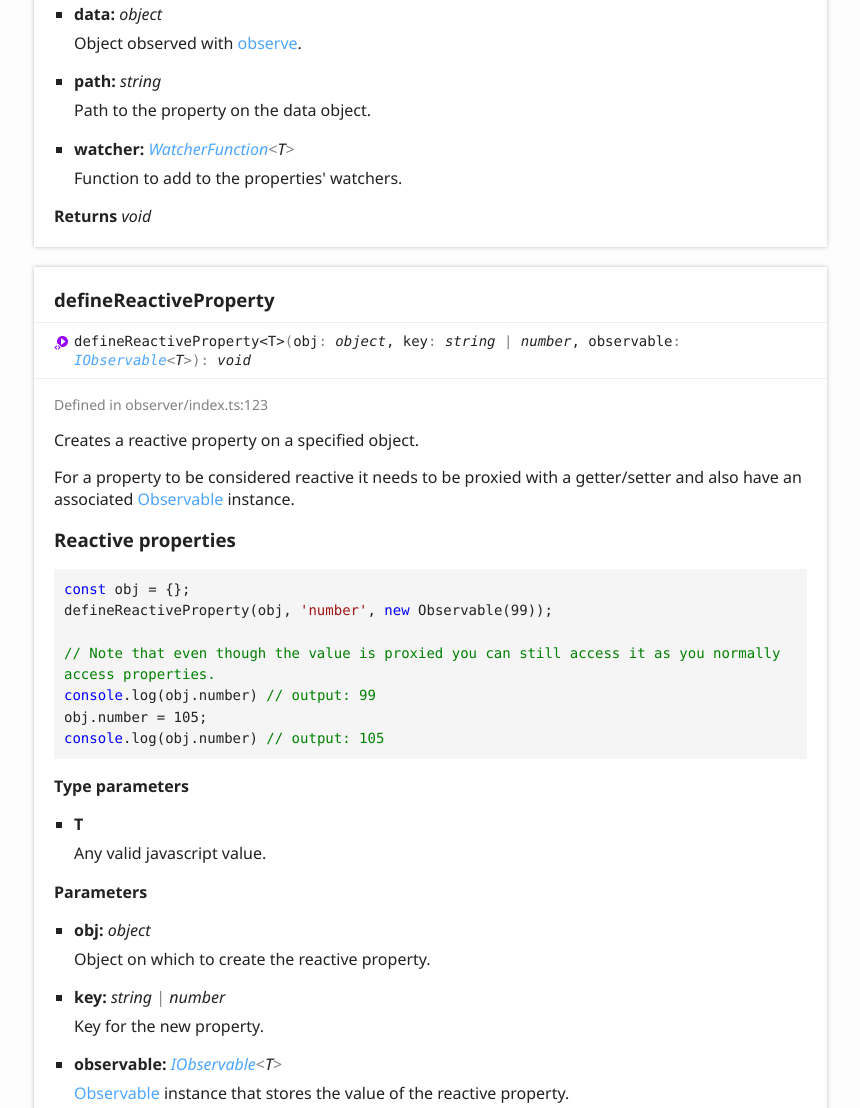
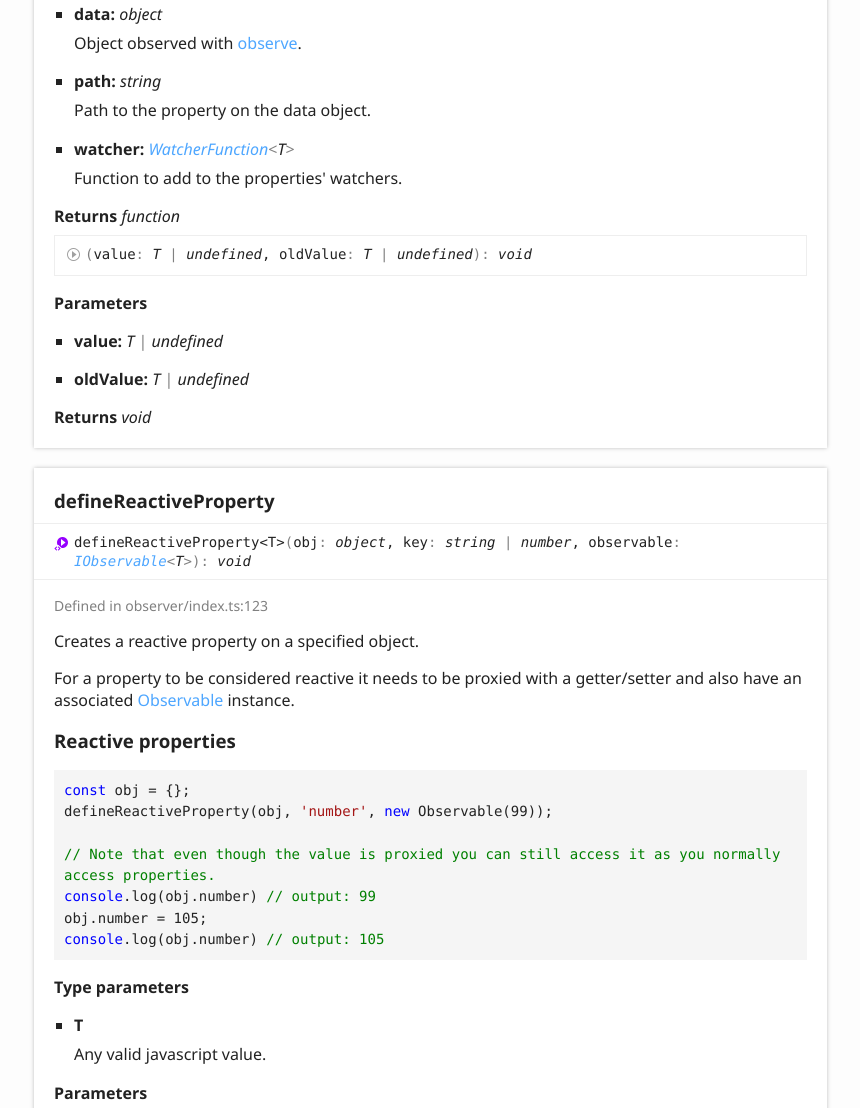
Before and after one commit to michael-stoltz/legacy-reactor, a website: page docs/modules/_observer_index_.html in a window 1280 px wide. Shown: the part 1747-2855 px from the top of the page, without its empty margins (6-866 px from the left). Drawn offline with Linux system fonts and the light colour scheme.

Commit message:
fix: return the watcher function from addPropertyWatcher

```diff
--- a/docs/modules/_observer_index_.html
+++ b/docs/modules/_observer_index_.html
@@ -124,7 +124,7 @@
 					<a name="addpropertywatcher" class="tsd-anchor"></a>
 					<h3>add<wbr>Property<wbr>Watcher</h3>
 					<ul class="tsd-signatures tsd-kind-function tsd-parent-kind-external-module tsd-has-type-parameter">
-						<li class="tsd-signature tsd-kind-icon">add<wbr>Property<wbr>Watcher&lt;T&gt;<span class="tsd-signature-symbol">(</span>data<span class="tsd-signature-symbol">: </span><span class="tsd-signature-type">object</span>, path<span class="tsd-signature-symbol">: </span><span class="tsd-signature-type">string</span>, watcher<span class="tsd-signature-symbol">: </span><a href="_observer_types_.html#watcherfunction" class="tsd-signature-type">WatcherFunction</a><span class="tsd-signature-symbol">&lt;</span><span class="tsd-signature-type">T</span><span class="tsd-signature-symbol">&gt;</span><span class="tsd-signature-symbol">)</span><span class="tsd-signature-symbol">: </span><span class="tsd-signature-type">void</span></li>
+						<li class="tsd-signature tsd-kind-icon">add<wbr>Property<wbr>Watcher&lt;T&gt;<span class="tsd-signature-symbol">(</span>data<span class="tsd-signature-symbol">: </span><span class="tsd-signature-type">object</span>, path<span class="tsd-signature-symbol">: </span><span class="tsd-signature-type">string</span>, watcher<span class="tsd-signature-symbol">: </span><a href="_observer_types_.html#watcherfunction" class="tsd-signature-type">WatcherFunction</a><span class="tsd-signature-symbol">&lt;</span><span class="tsd-signature-type">T</span><span class="tsd-signature-symbol">&gt;</span><span class="tsd-signature-symbol">)</span><span class="tsd-signature-symbol">: </span><span class="tsd-signature-type">function</span></li>
 					</ul>
 					<ul class="tsd-descriptions">
 						<li class="tsd-description">
@@ -179,7 +179,28 @@ observed.price = <span class="hljs-number">50</span>; <span class="hljs-comment"
 									</div>
 								</li>
 							</ul>
-							<h4 class="tsd-returns-title">Returns <span class="tsd-signature-type">void</span></h4>
+							<h4 class="tsd-returns-title">Returns <span class="tsd-signature-type">function</span></h4>
+							<ul class="tsd-parameters">
+								<li class="tsd-parameter-siganture">
+									<ul class="tsd-signatures tsd-kind-type-literal tsd-is-not-exported">
+										<li class="tsd-signature tsd-kind-icon"><span class="tsd-signature-symbol">(</span>value<span class="tsd-signature-symbol">: </span><span class="tsd-signature-type">T</span><span class="tsd-signature-symbol"> | </span><span class="tsd-signature-type">undefined</span>, oldValue<span class="tsd-signature-symbol">: </span><span class="tsd-signature-type">T</span><span class="tsd-signature-symbol"> | </span><span class="tsd-signature-type">undefined</span><span class="tsd-signature-symbol">)</span><span class="tsd-signature-symbol">: </span><span class="tsd-signature-type">void</span></li>
+									</ul>
+									<ul class="tsd-descriptions">
+										<li class="tsd-description">
+											<h4 class="tsd-parameters-title">Parameters</h4>
+											<ul class="tsd-parameters">
+												<li>
+													<h5>value: <span class="tsd-signature-type">T</span><span class="tsd-signature-symbol"> | </span><span class="tsd-signature-type">undefined</span></h5>
+												</li>
+												<li>
+													<h5>oldValue: <span class="tsd-signature-type">T</span><span class="tsd-signature-symbol"> | </span><span class="tsd-signature-type">undefined</span></h5>
+												</li>
+											</ul>
+											<h4 class="tsd-returns-title">Returns <span class="tsd-signature-type">void</span></h4>
+										</li>
+									</ul>
+								</li>
+							</ul>
 						</li>
 					</ul>
 				</section>
@@ -532,7 +553,7 @@ navigateToPropertyPath(data, <span class="hljs-string">'nested.anotherNested.pro
 						<li class="tsd-description">
 							<aside class="tsd-sources">
 								<ul>
-									<li>Defined in observer/index.ts:288</li>
+									<li>Defined in observer/index.ts:290</li>
 								</ul>
 							</aside>
 							<div class="tsd-comment tsd-typography">
--- a/src/observer/index.ts
+++ b/src/observer/index.ts
@@ -253,6 +253,8 @@ function modifyPropertyWatcherList<T extends object>(observedData: T, path: stri
  */
 export function addPropertyWatcher<T>(data: object, path: string, watcher: WatcherFunction<T>) {
   modifyPropertyWatcherList(data, path, watcher, 'add');
+
+  return watcher;
 }
 
 /**
```
Also changed, not shown: docs/index.html (+1 -1 lines), src/observer/index.spec.ts (+3 -7 lines), README.md.
